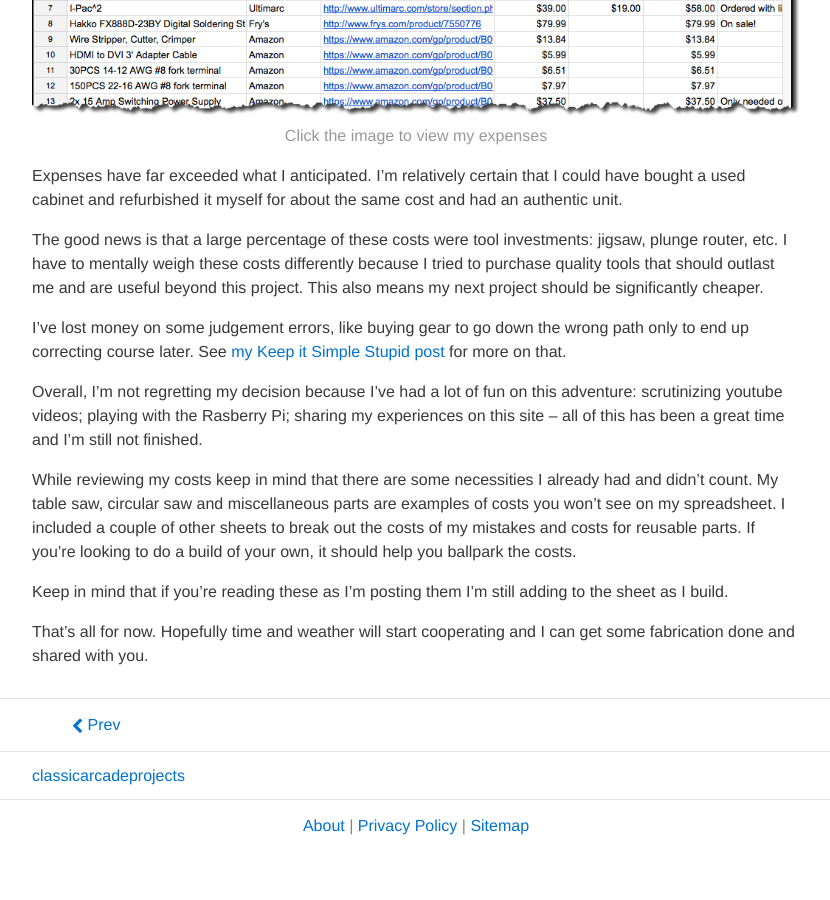
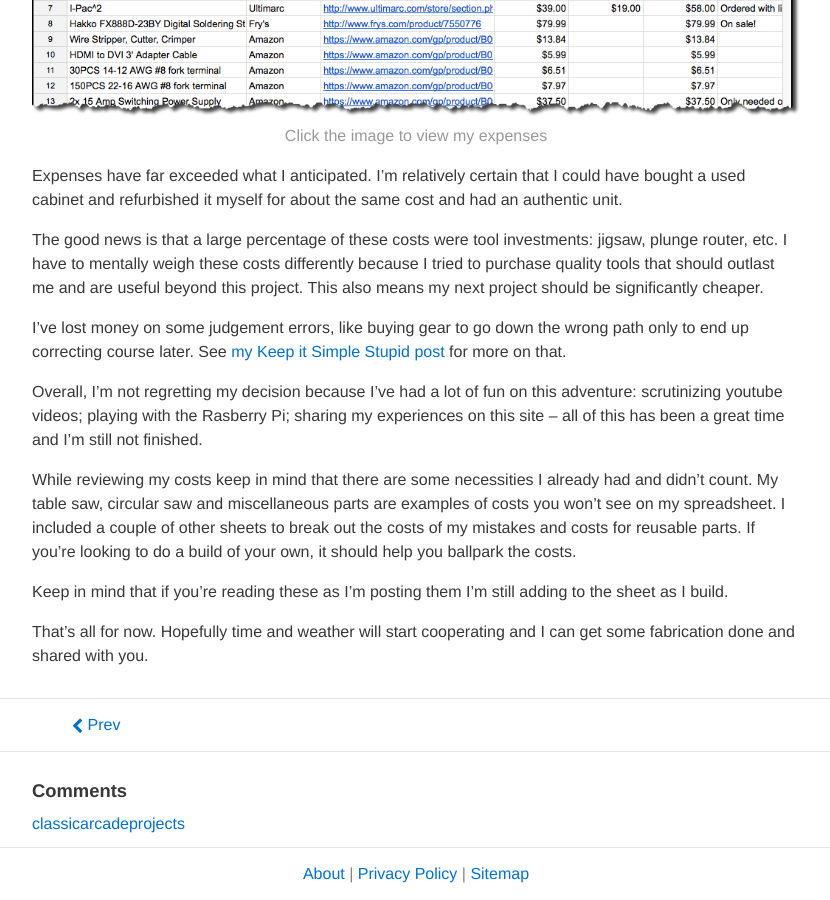
Before and after one commit to StilgarISCA/ClassicArcadeProjects, a Jekyll site: the page built from _posts/2016-07-24-How-Much-Does-This-Cost.md, in a window 1280 px wide and 900 px high, scrolled down 785 px. Shown: the whole window, without its empty margins (224-1054 px from the left). Built offline with Jekyll 4.4.1, drawn with Linux system fonts in a browser that asks for light colours; nearby versions of some CDN libraries; before the commit the page ends 1637 px from its top, so only the background shows below that.

Commit message:
+comments header

```diff
--- a/_config.yml
+++ b/_config.yml
@@ -52,6 +52,7 @@ theme:
   str_next: "Next"
   str_prev: "Prev"
   str_continue_reading: "Read more"
+  str_comments: "Comments"
 
   # Colours, typography and padding
   # Open the "_sass > base" folder, and open "_variables.scss"
--- a/_layouts/post.html
+++ b/_layouts/post.html
@@ -42,6 +42,7 @@ layout: default
 <!-- Muut -->
 {% if site.theme.muut_community_name and page.comments == true %}
 <div class="comments">
+  <h4 class="comments-header">{{ site.theme.str_comments }}</h4>
   {% include muut.html %}
 </div>
 {% endif %}
```
